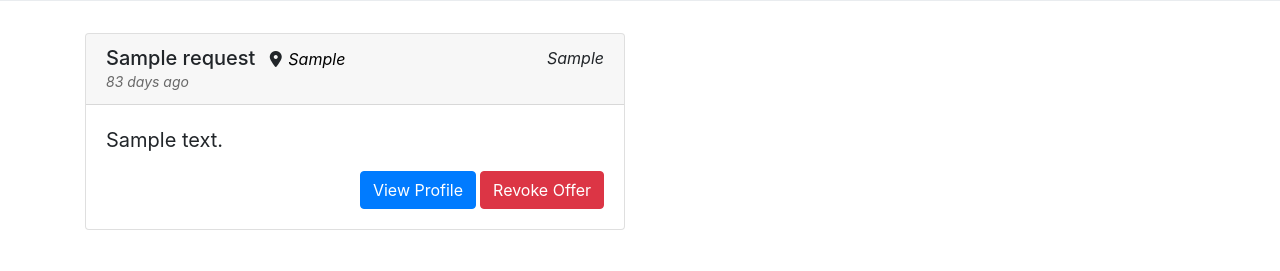
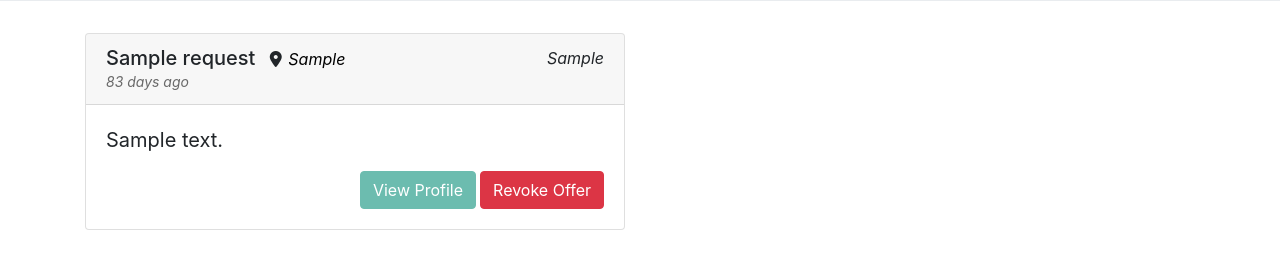
Before and after one commit to quinnlewis98/QuickTutor, a Django app: page /feed/ in a window 1280 px wide. Shown: the part 328-599 px from the top of the page. Run offline with Django 3.2, Linux system fonts and the light colour scheme; a user stored in the database is signed in; tables that the repository leaves empty hold one stand-in row (values such as "Sample post"); parts of the project's set-up code (start-up, migrations or seed data) failed here and were passed over; some libraries are stand-ins or nearby versions.

Commit message:
changing button colors

```diff
--- a/app/static/app/style.css
+++ b/app/static/app/style.css
@@ -56,3 +56,9 @@
     width: 48%;
     padding: 20px;
   }
+
+  #viewProfile, #editButton, #offerHelp {
+    background-color: #6cbcaf;
+    border-color: #6cbcaf;
+    color: white;
+  }
--- a/app/templates/app/contacts.html
+++ b/app/templates/app/contacts.html
@@ -7,6 +7,8 @@
 
     <!-- Bootstrap CSS -->
     <link rel="stylesheet" href="https://stackpath.bootstrapcdn.com/bootstrap/4.4.1/css/bootstrap.min.css" integrity="sha384-Vkoo8x4CGsO3+Hhxv8T/Q5PaXtkKtu6ug5TOeNV6gBiFeWPGFN9MuhOf23Q9Ifjh" crossorigin="anonymous">
+    <!-- Our CSS -->
+    <link rel="stylesheet" type="text/css" href="static/app/style.css">
     <title>Contacts</title>
   </head>
   <body>
--- a/app/templates/app/feed.html
+++ b/app/templates/app/feed.html
@@ -92,16 +92,16 @@
                     <input type="hidden" name="tutee" id="tutee" value="{{ request.user }}">
                     <!-- If you haven't offered help, display 'offer help' button -->
                     {% if user not in request.tutors.all %}
-                      <input onclick="window.alert('Offer sent.')" type="submit" name="action" value="Offer Help" class="btn btn-primary request-btn inline">
+                      <input id="offerHelp" onclick="window.alert('Offer sent.')" type="submit" name="action" value="Offer Help" class="btn btn-primary request-btn inline">
                     <!-- If you've already offered your help, this button should be a revoke offer button -->
                     {% else %}
                       <input onclick="window.alert('Offer revoked.')" type="submit" name="action" value="Revoke Offer" class="btn btn-danger request-btn inline">
                     {% endif %}
-                    <input type="submit" name="action" value="View Profile" class="btn btn-primary request-btn inline">
+                    <input id="viewProfile" type="submit" name="action" value="View Profile" class="btn request-btn inline">
                   </form>
                 <!-- If it's the user's own request, provide link to their request page -->
                 {% else %}
-                <a href="/myRequest/">View my request.</a>
+                <a href="/myRequest/">View my request</a>
                 {% endif %}
               </div>
             </div>
--- a/app/templates/app/myRequest.html
+++ b/app/templates/app/myRequest.html
@@ -64,7 +64,7 @@
                               <form action="/myRequest/" method="post" class="inline">
                                   {% csrf_token %}
                                   <input type="submit" name="action" value="Delete" class="btn btn-danger request-btn inline">
-                                  <input type="submit" name="action" value="Edit" class="btn btn-primary request-btn inline">
+                                  <input id="editButton" type="submit" name="action" value="Edit" class="btn btn-primary request-btn inline">
                               </form>
                               <p class="time">{{ time_since_request }}</p>
                           </div>
@@ -81,7 +81,7 @@
                                             {% csrf_token %}
                                             <input type="hidden" name="tutor" value="{{ tutor.email }}">
                                             <input type="submit" name="action" value="Accept and Delete" class="btn btn-success request-btn inline">
-                                            <input type="submit" name="action" value="View Profile" class="btn btn-primary request-btn inline">
+                                            <input id="viewProfile" type="submit" name="action" value="View Profile" class="btn btn-primary request-btn inline">
                                           </form>
                                           </li><br>
                                     {% endfor %}
```
